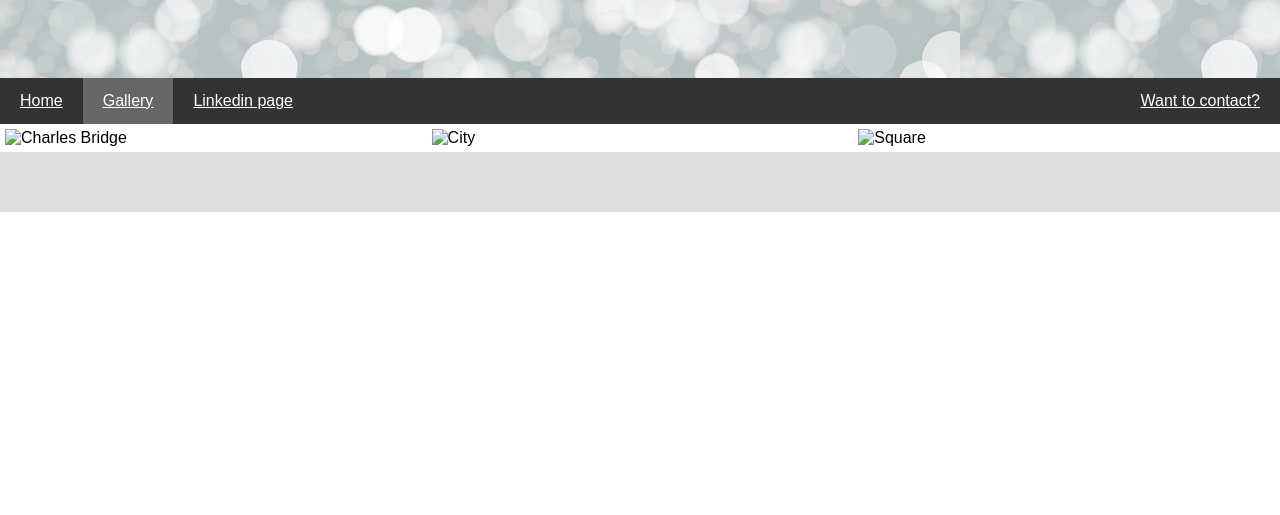
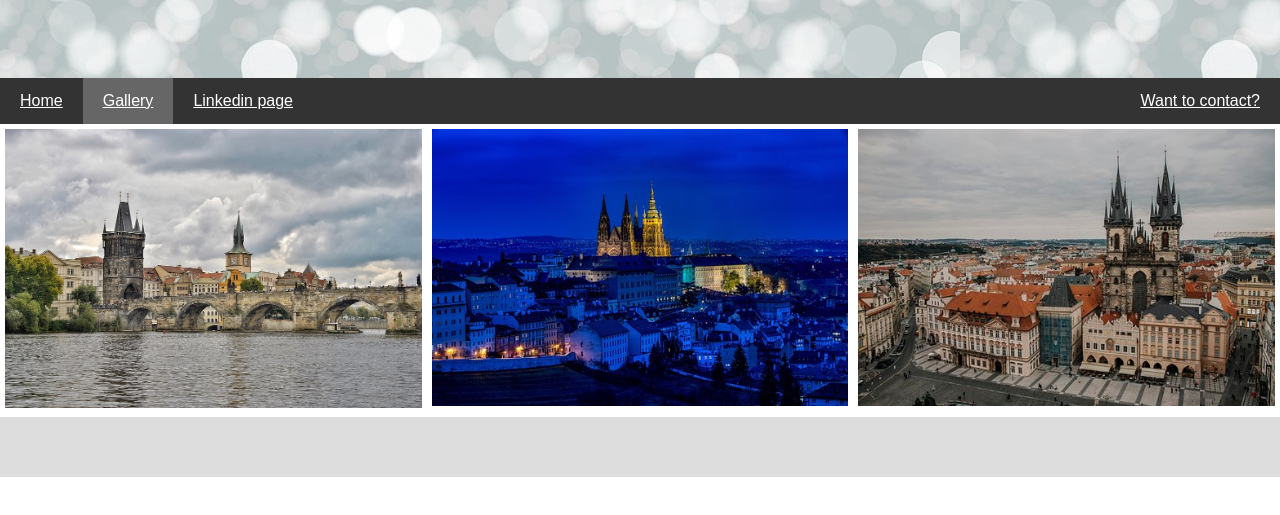
Before and after one commit to jennybeley/html, a plain HTML site: page PragueGallery.html in a window 1280 px wide. Shown: the part 181-696 px from the top of the page. Drawn offline with Linux system fonts and the light colour scheme; files whose address does not match are found by name.

Commit message:
Update PragueGallery.html

```diff
--- a/PragueGallery.html
+++ b/PragueGallery.html
@@ -19,13 +19,13 @@
 
 <div class="row">
   <div class="column">
-    <img src="charles-bridge-5568178_960_720.jpg" alt="Charles Bridge" style="width:100%">
+    <img src="images/charles-bridge-5568178_960_720.jpg" alt="Charles Bridge" style="width:100%">
   </div>
   <div class="column">
-    <img src="city-5818738__340.jpg" alt="City" style="width:100%">
+    <img src="images/city-5818738__340.jpg" alt="City" style="width:100%">
   </div>
   <div class="column">
-    <img src="square-6676128__340.jpg" alt="Square" style="width:100%">
+    <img src="images/square-6676128__340.jpg" alt="Square" style="width:100%">
   </div>
 </div>
 
```
